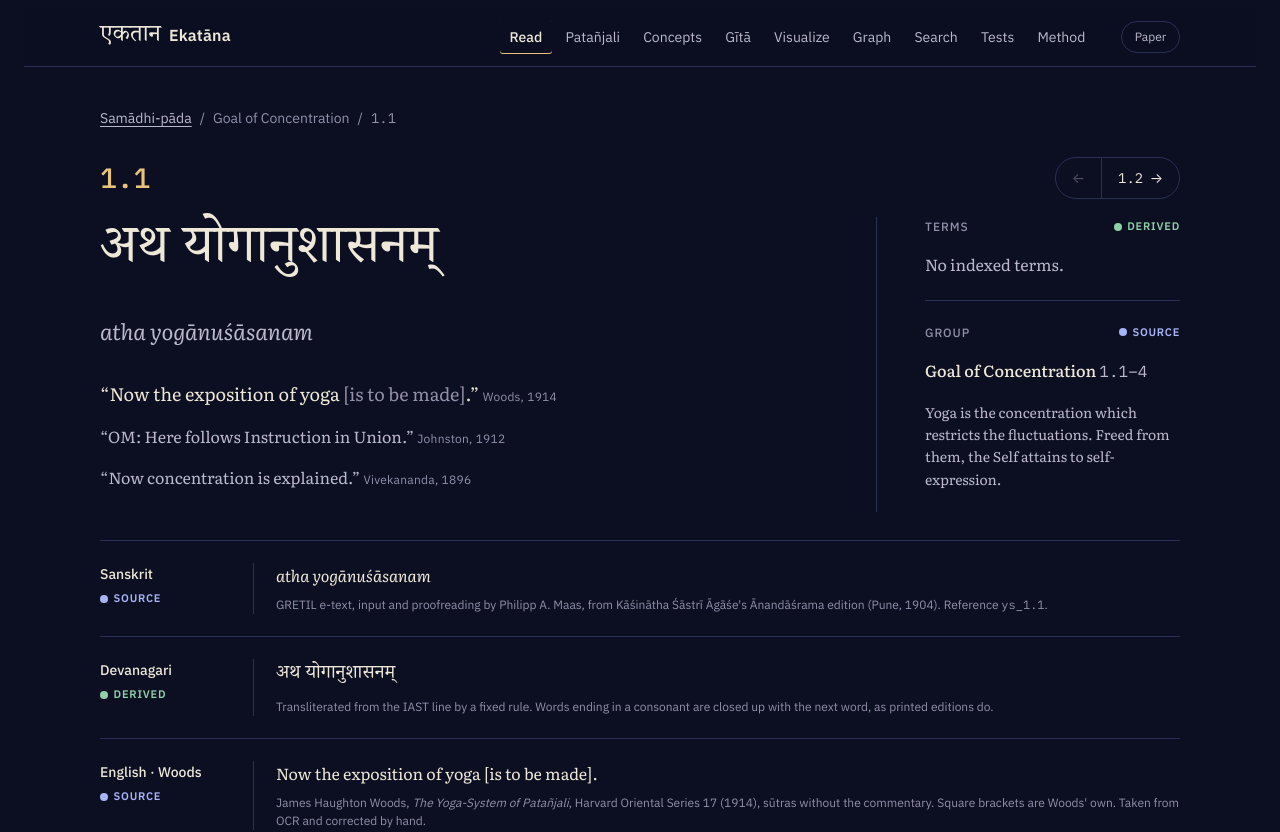
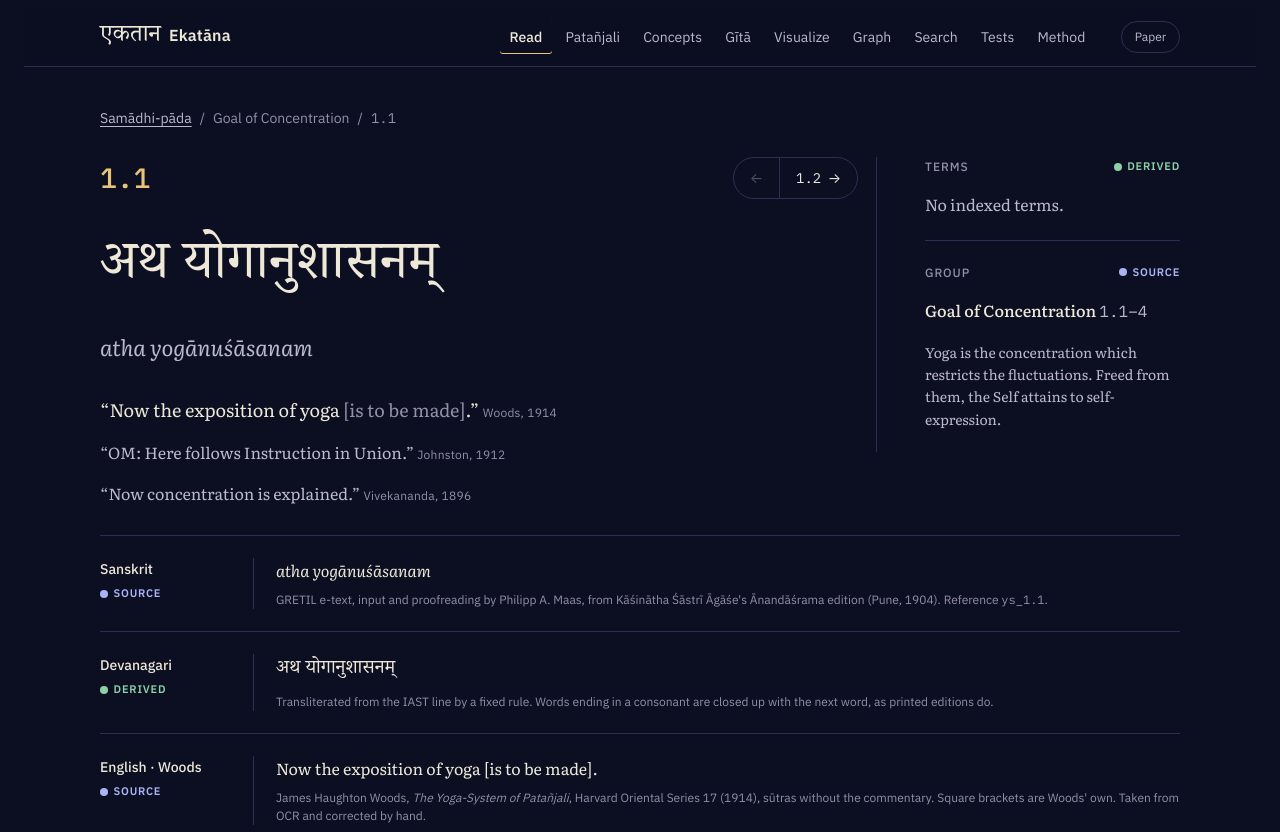
Before and after one commit to yashsharmahere/yogasutra, a Next.js app: page /sutra/1-1 in a window 1280 px wide. Shown: the top 832 px of the page. Built offline with nearby package versions, Linux system fonts and the light colour scheme; a web font is replaced by a local one.

Commit message:
Previous/next at the right end of the number row, beside the terms column
Co-Authored-By: Claude Sonnet 5.5 <noreply@anthropic.com>
Claude-Session: https://claude.ai/code/session_01WCxtPEENy3nUsD4HDMGYrK

```diff
--- a/app/globals.css
+++ b/app/globals.css
@@ -486,3 +486,4 @@ footer .wrap>span+span{padding-left:var(--s-7);border-left:1px solid var(--rule)
 .sutra-nav .off{color:var(--ink-3);opacity:.5}
 .num-bar{display:flex;justify-content:space-between;align-items:center;gap:var(--s-4);margin-bottom:var(--s-4)}
 .num-bar .s-num{line-height:1}
+@media (min-width:981px){.sutra-top .num-bar{margin-right:calc(var(--s-4) - var(--gutter))}}
--- a/app/sutra/[id]/page.tsx
+++ b/app/sutra/[id]/page.tsx
@@ -28,12 +28,12 @@ export default async function SutraPage({ params }: { params: Promise<{ id: stri
       <div className="crumb-bar">
         <div className="crumbs"><Link href={`/read/${s.pada}`}>{pada.name}</Link><span>/</span><span>{g.heading}</span><span>/</span><span className="mono">{s.id}</span></div>
       </div>
-      <div className="num-bar">
-        <span className="s-num">{s.id}</span>
-        <SutraNav prev={prev ? { id: prev.id, iast: prev.iast } : null} next={next ? { id: next.id, iast: next.iast } : null} />
-      </div>
       <div className="sutra-top">
       <div className="s-head">
+        <div className="num-bar">
+          <span className="s-num">{s.id}</span>
+          <SutraNav prev={prev ? { id: prev.id, iast: prev.iast } : null} next={next ? { id: next.id, iast: next.iast } : null} />
+        </div>
         <p className="big-deva">{s.deva}</p>
         <p className="big-iast">{s.iast}</p>
         <p className="woods col" style={{ marginTop: "var(--s-3)" }}>“<Woods t={s.en} />” <span className="who">Woods, 1914</span></p>
```
